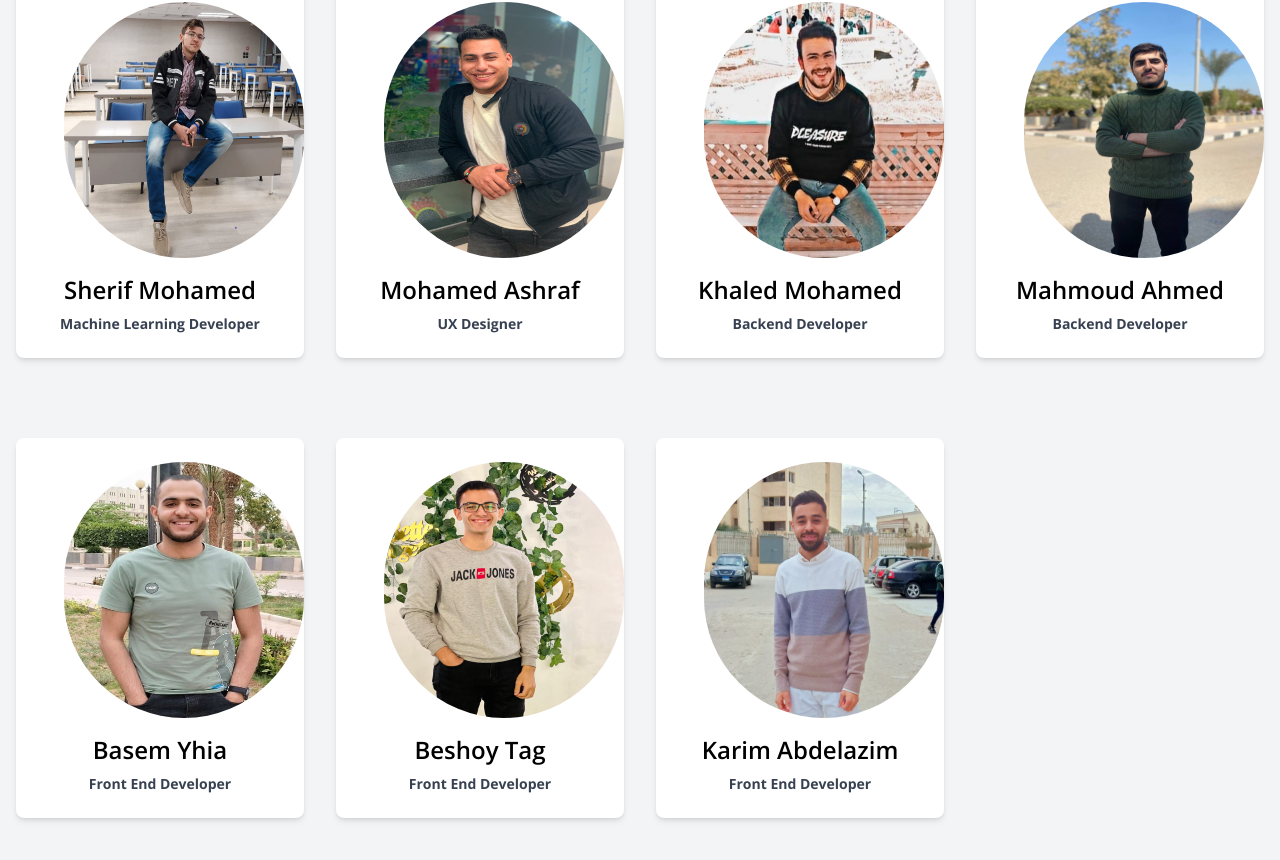
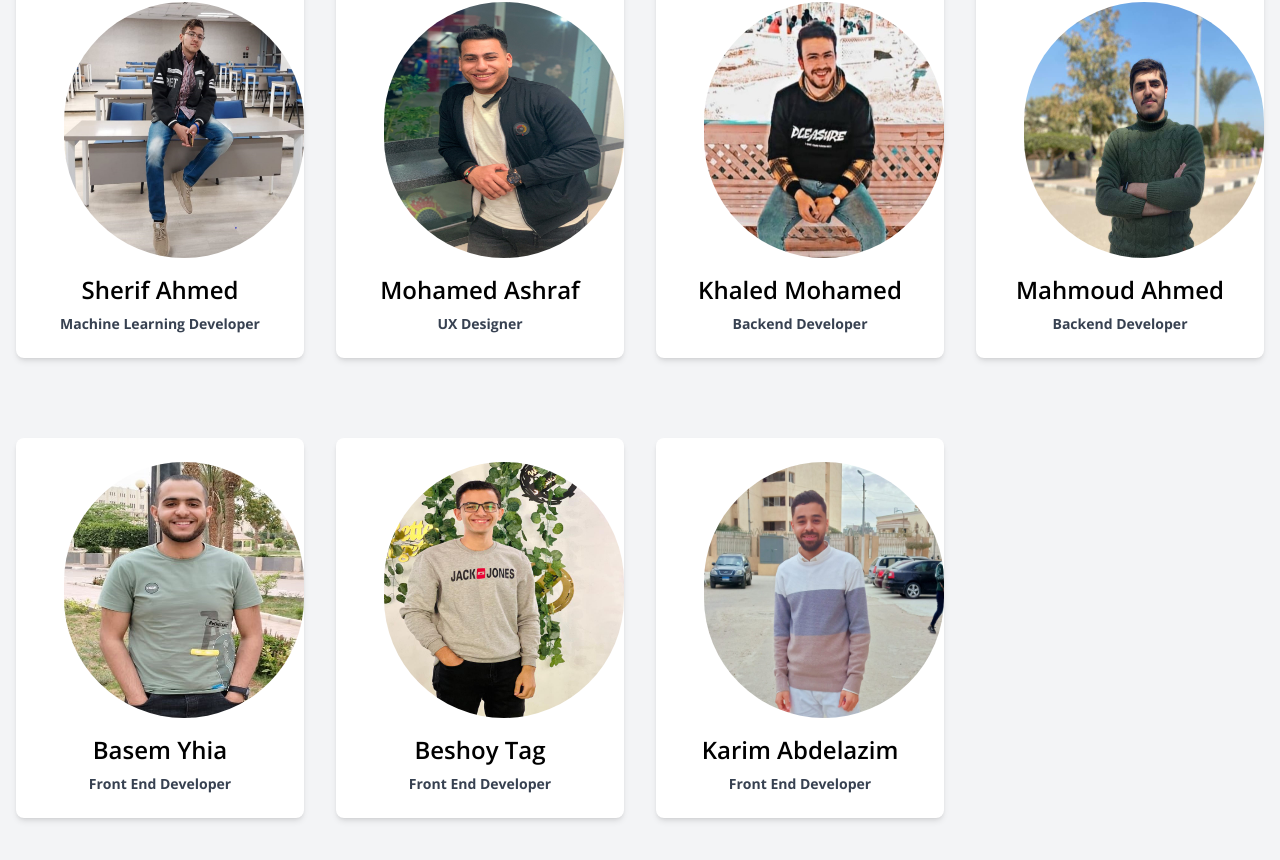
Before and after one commit to FrontEndDevo/NeuraLearnAcademy, a React (Vite) app: page /about-us in a window 1280 px wide. Shown: the part 994-1854 px from the top of the page. Built offline with nearby package versions, Linux system fonts and the light colour scheme.

Commit message:
Refactor ProjectTeam component to update team member names and images

```diff
--- a/src/shared/ProjectTeam.jsx
+++ b/src/shared/ProjectTeam.jsx
@@ -1,4 +1,3 @@
-import React from "react";
 import karim from "../assets/images/homepage/team/karim.jpg";
 import besho from "../assets/images/homepage/team/besho.jpg";
 import basem from "../assets/images/homepage/team/basem.jpg";
@@ -17,14 +16,10 @@ const ProjectTeam = () => {
         <div className="grid grid-cols-1 gap-8 sm:grid-cols-2 lg:grid-cols-4">
           <TeamMember
             imgSrc={sherif}
-            name="Sherif Mohamed"
+            name="Sherif Ahmed"
             role="Machine Learning Developer"
           />
-          <TeamMember
-            imgSrc={badwy}
-            name="Mohamed Ashraf "
-            role="UX Designer"
-          />
+          <TeamMember imgSrc={badwy} name="Mohamed Ashraf" role="UX Designer" />
           <TeamMember
             imgSrc={khaled}
             name="Khaled Mohamed"
```
Also changed, not shown: src/assets/images/homepage/team/zaytony.jpg.
